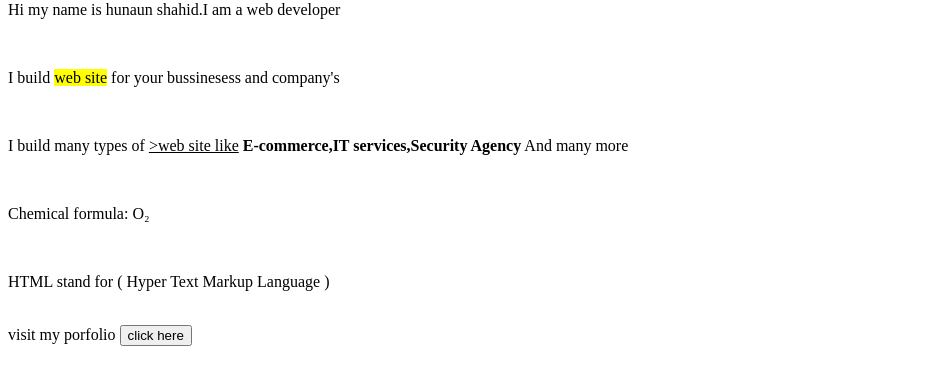
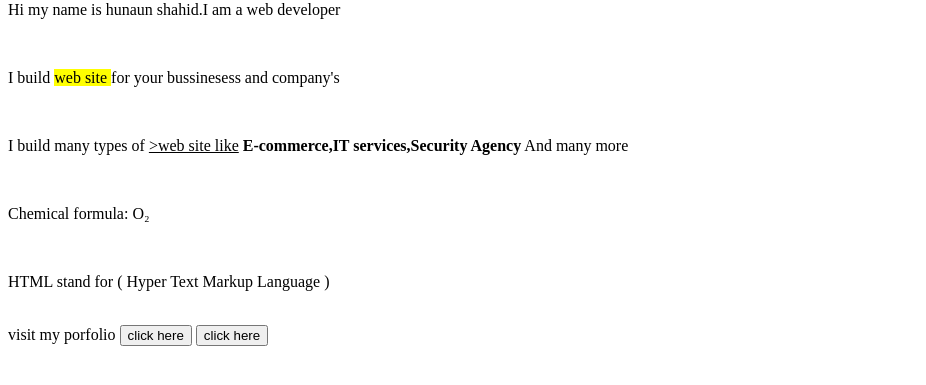
Before and after one commit to Hunain124/my-web-page, a plain HTML site: page index.html in a window 1280 px wide. Shown: the part 79-464 px from the top of the page, without its empty margins (0-926 px from the left). Drawn offline with Linux system fonts and the light colour scheme.

Commit message:
add button

```diff
--- a/index.html
+++ b/index.html
@@ -16,7 +16,7 @@
     </center>
     <p>Hi my name is hunaun shahid.I am a web developer</p>
     <br>
-    <p>I build <mark>web site</mark> for your bussinesess and company's</p>
+    <p>I build <mark> web site </mark> for your bussinesess and company's</p>
     <br>
     <p>I build many types of <u>>web site like</u> <b>E-commerce,IT services,Security Agency</b> And many more</p>
     <br>
@@ -24,8 +24,8 @@
     <br>
     <p>HTML stand for ( Hyper Text Markup Language )</p>
     <br>
-    visit my porfolio <button href=" https://hunain124.github.io/HS_computer/">click here</button>
-
+    visit my porfolio <button  href=" https://hunain124.github.io/HS_computer/">click here</button>
+<a href="https://hunain124.github.io/HS_computer/"><button>click here</button></a>
 
 </body>
 
```
